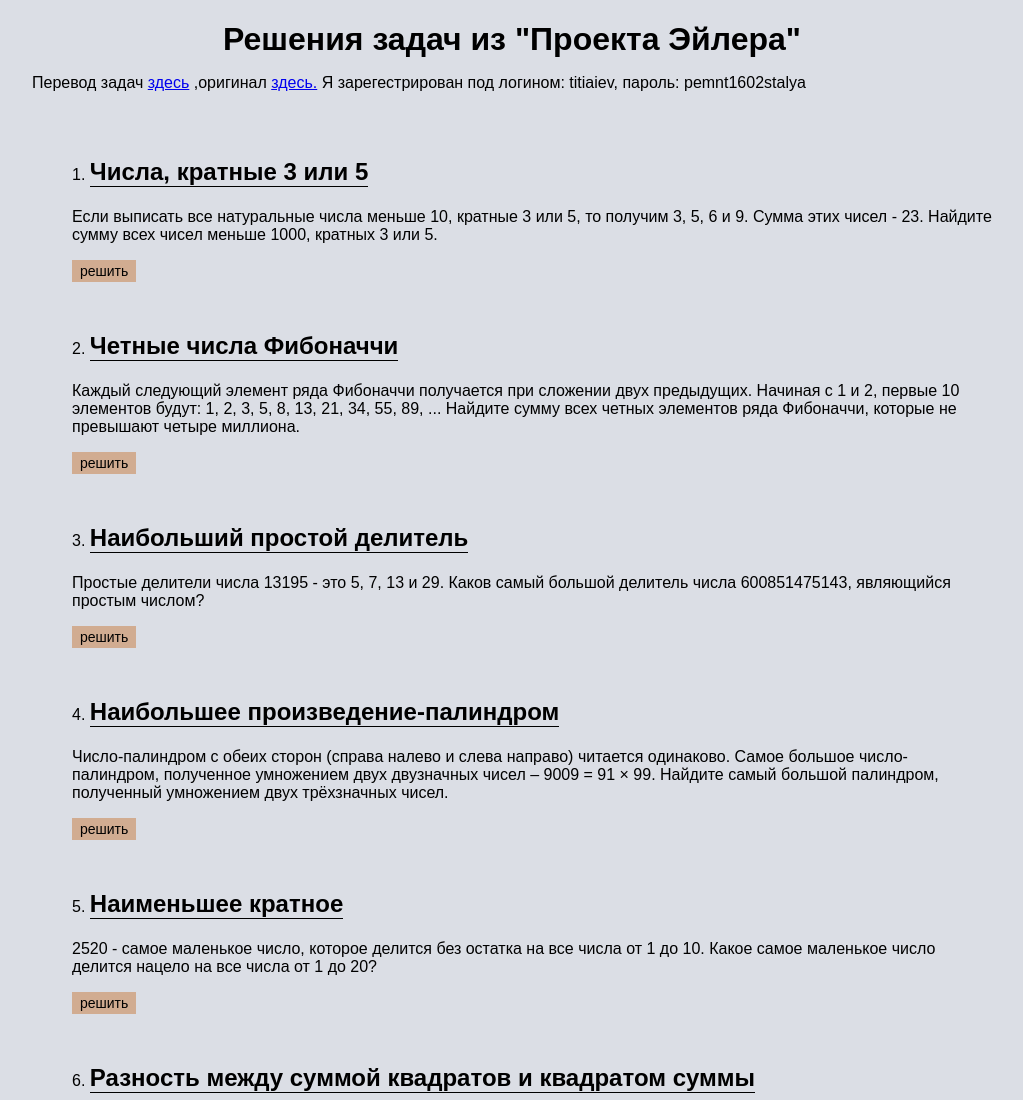
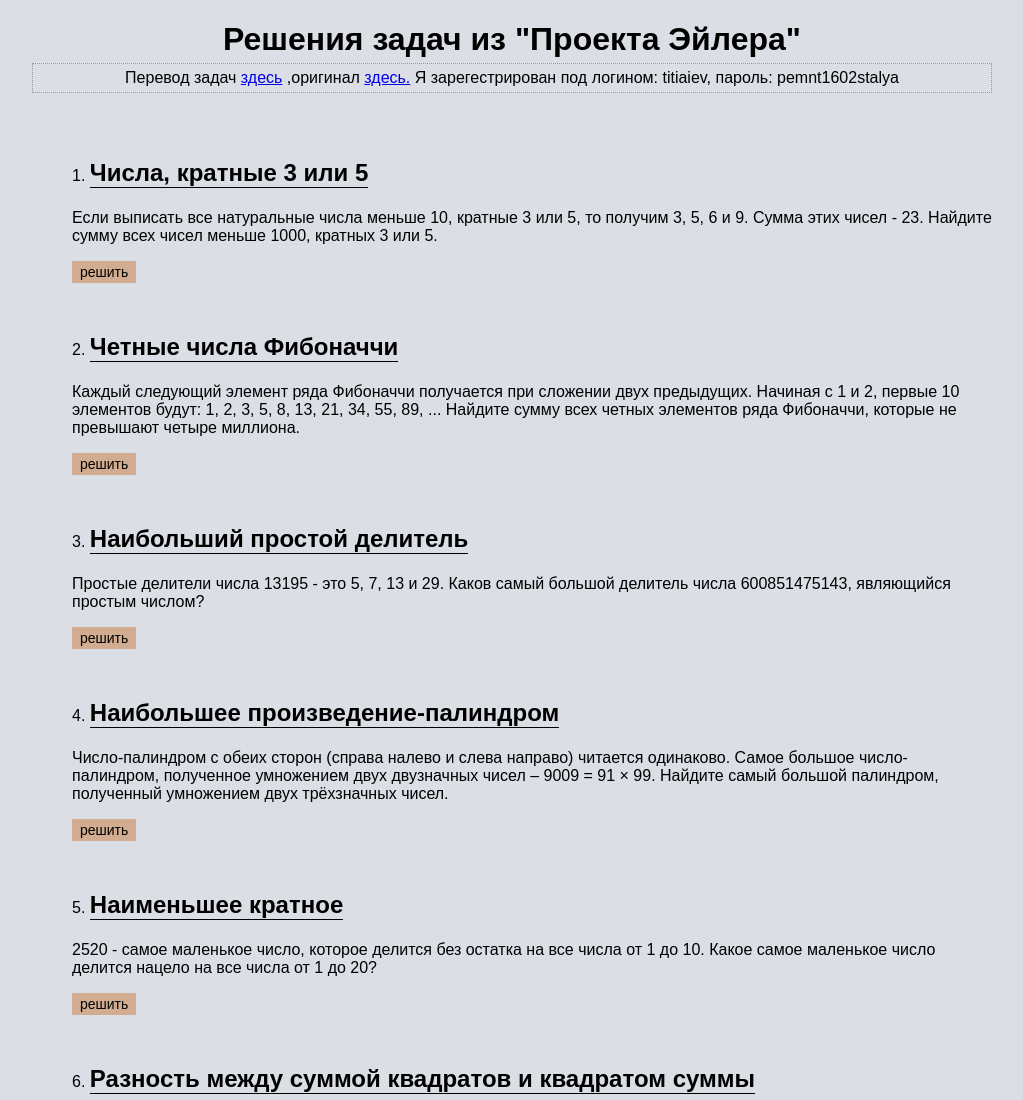
Before and after one commit to Titiaiev/math-exp, a plain HTML site: page eler.html in a window 1280 px wide. Shown: the top 1100 px of the page, without its empty margins (128-1151 px from the left). Drawn offline with Linux system fonts and the light colour scheme.

Commit message:
исправил опечатку в названии класса

```diff
--- a/eler.html
+++ b/eler.html
@@ -16,7 +16,7 @@
             Идентификатор соответствует номеру задачи-->
 
            <h1>Решения задач из "Проекта Эйлера"</h1>
-           <p class="descriptio">Перевод задач <a href="http://euler.jakumo.org/problems.html" target="_blank">здесь</a> ,оригинал <a href="https://projecteuler.net/archives"
+           <p class="description">Перевод задач <a href="http://euler.jakumo.org/problems.html" target="_blank">здесь</a> ,оригинал <a href="https://projecteuler.net/archives"
                    target="_blank"> здесь.</a> Я зарегестрирован под логином: titiaiev, пароль: pemnt1602stalya</p>
            <ol id="problems-list">
                <li id="problem-1">
```
